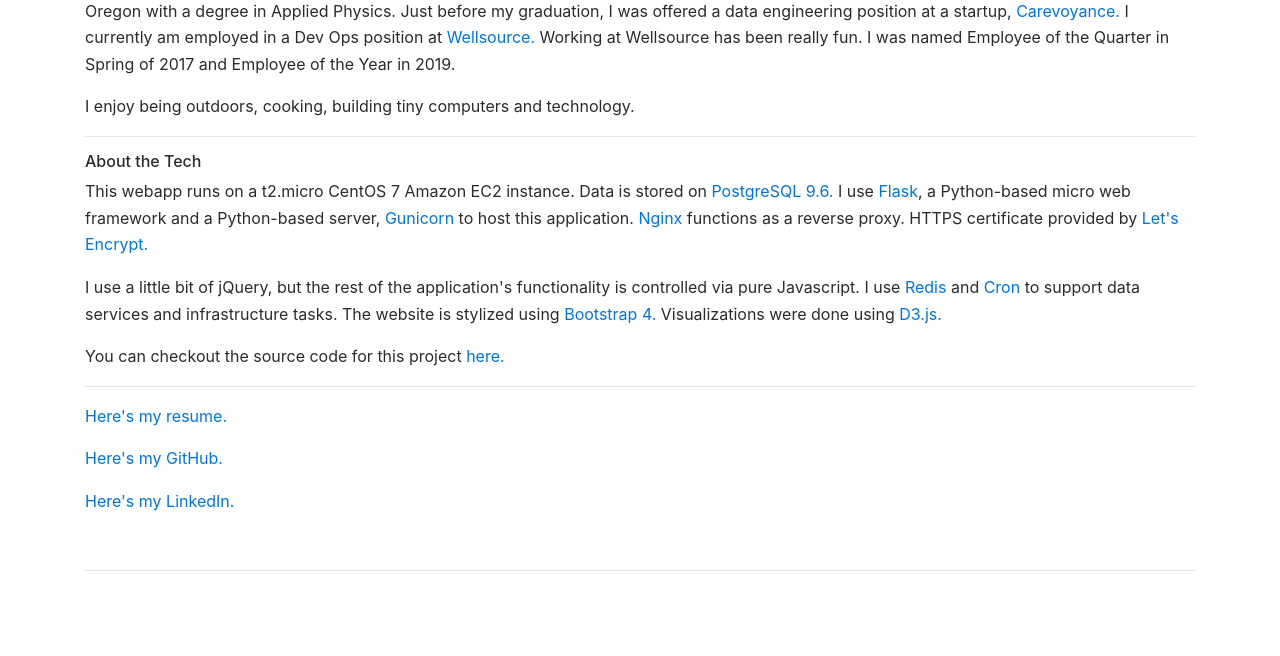
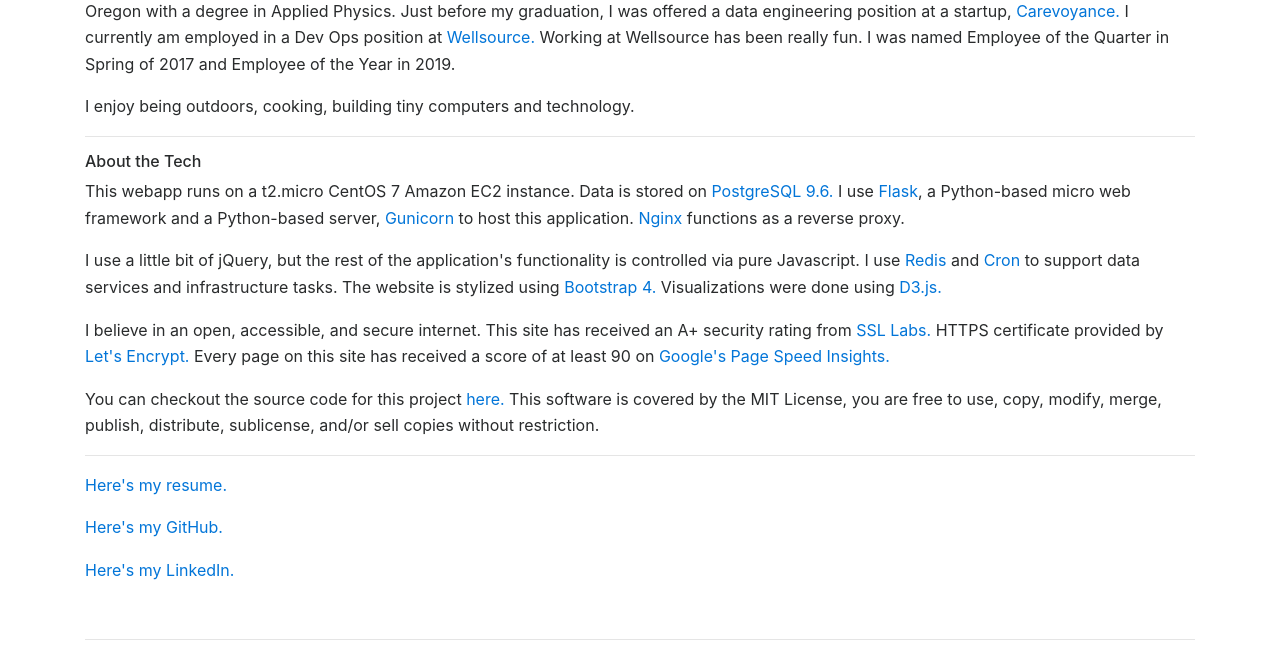
Before and after one commit to alexanderbcook/alexspace, a Flask app: page / in a window 1280 px wide. Shown: the part 223-879 px from the top of the page. Before the commit the page ends 794 px from the top, so only its background shows below. Run offline with Flask 2, Linux system fonts and the light colour scheme; some libraries are stand-ins or nearby versions.

Commit message:
rewrite about me page

```diff
--- a/app/templates/index.html
+++ b/app/templates/index.html
@@ -16,9 +16,10 @@
             <p>I enjoy being outdoors, cooking, building tiny computers and technology.</p>
             <hr>
             <h6>About the Tech</h6>
-            <p>This webapp runs on a t2.micro CentOS 7 Amazon EC2 instance. Data is stored on <a href="https://www.postgresql.org">PostgreSQL 9.6.</a> I use <a href="https://flask.palletsprojects.com/en/1.1.x/">Flask</a>, a Python-based micro web framework and a Python-based server, <a href="https://gunicorn.org/">Gunicorn</a> to host this application. <a href="https://www.nginx.com/">Nginx</a> functions as a reverse proxy. HTTPS certificate provided by <a href="https://letsencrypt.org/">Let's Encrypt.</a></p>
+            <p>This webapp runs on a t2.micro CentOS 7 Amazon EC2 instance. Data is stored on <a href="https://www.postgresql.org">PostgreSQL 9.6.</a> I use <a href="https://flask.palletsprojects.com/en/1.1.x/">Flask</a>, a Python-based micro web framework and a Python-based server, <a href="https://gunicorn.org/">Gunicorn</a> to host this application. <a href="https://www.nginx.com/">Nginx</a> functions as a reverse proxy.</p>
             <p>I use a little bit of jQuery, but the rest of the application's functionality is controlled via pure Javascript. I use <a href="https://redis.io">Redis </a> and <a href="https://en.wikipedia.org/wiki/Cron">Cron</a> to support data services and infrastructure tasks. The website is stylized using <a href="https://getbootstrap.com/">Bootstrap 4.</a> Visualizations were done using <a href="https://d3js.org/">D3.js.</a></p>
-            <p>You can checkout the source code for this project <a href="https://www.github.com/alexanderbcook/alexspace">here.</a></p>
+            <p>I believe in an open, accessible, and secure internet. This site has received an A+ security rating from <a href="https://www.ssllabs.com/ssltest/analyze.html?d=databyalex.com">SSL Labs.</a> HTTPS certificate provided by <a href="https://letsencrypt.org/">Let's Encrypt.</a> Every page on this site has received a score of at least 90 on <a href="https://developers.google.com/speed/pagespeed/insights/">Google's Page Speed Insights.</a>
+            <p>You can checkout the source code for this project <a href="https://www.github.com/alexanderbcook/alexspace">here.</a> This software is covered by the MIT License, you are free to use, copy, modify, merge, publish, distribute, sublicense, and/or sell copies without restriction.</p>
             <hr>
         </section>
         <section>
```
